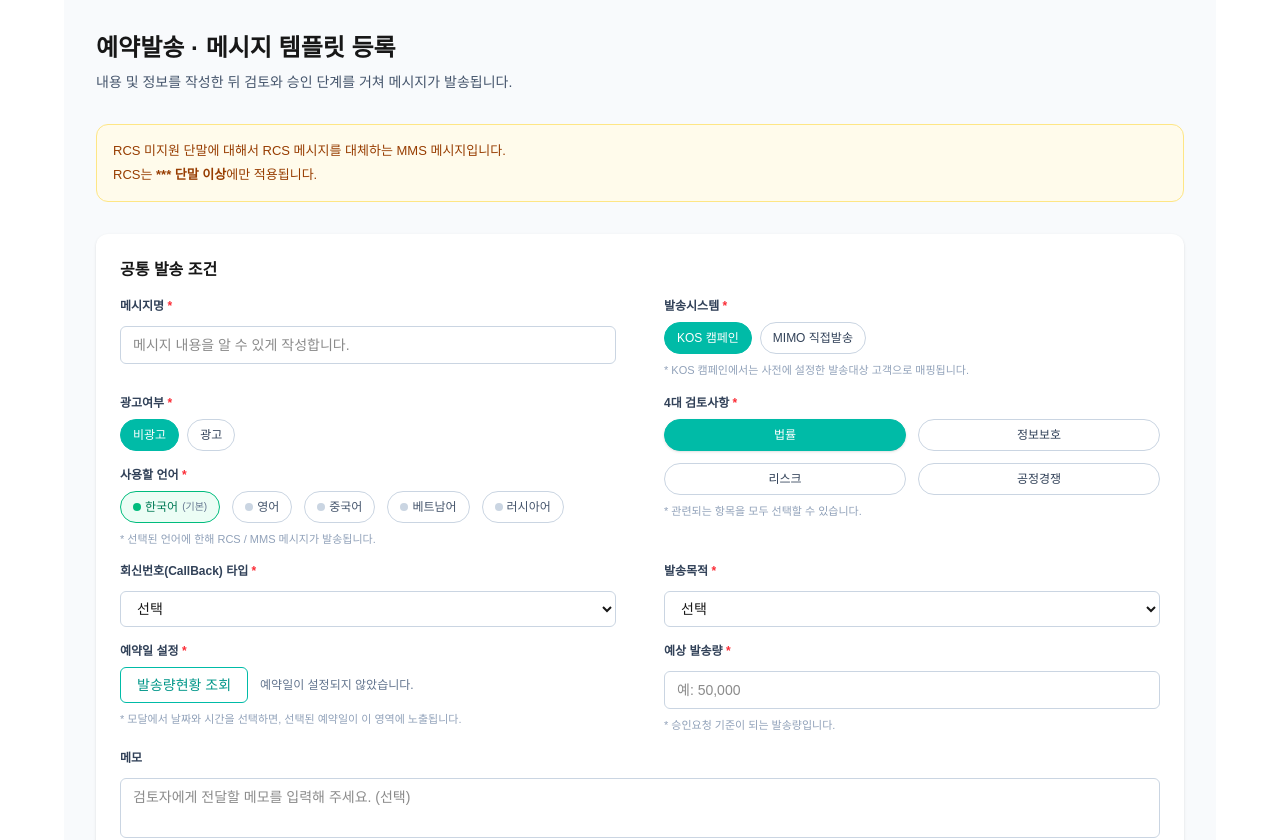
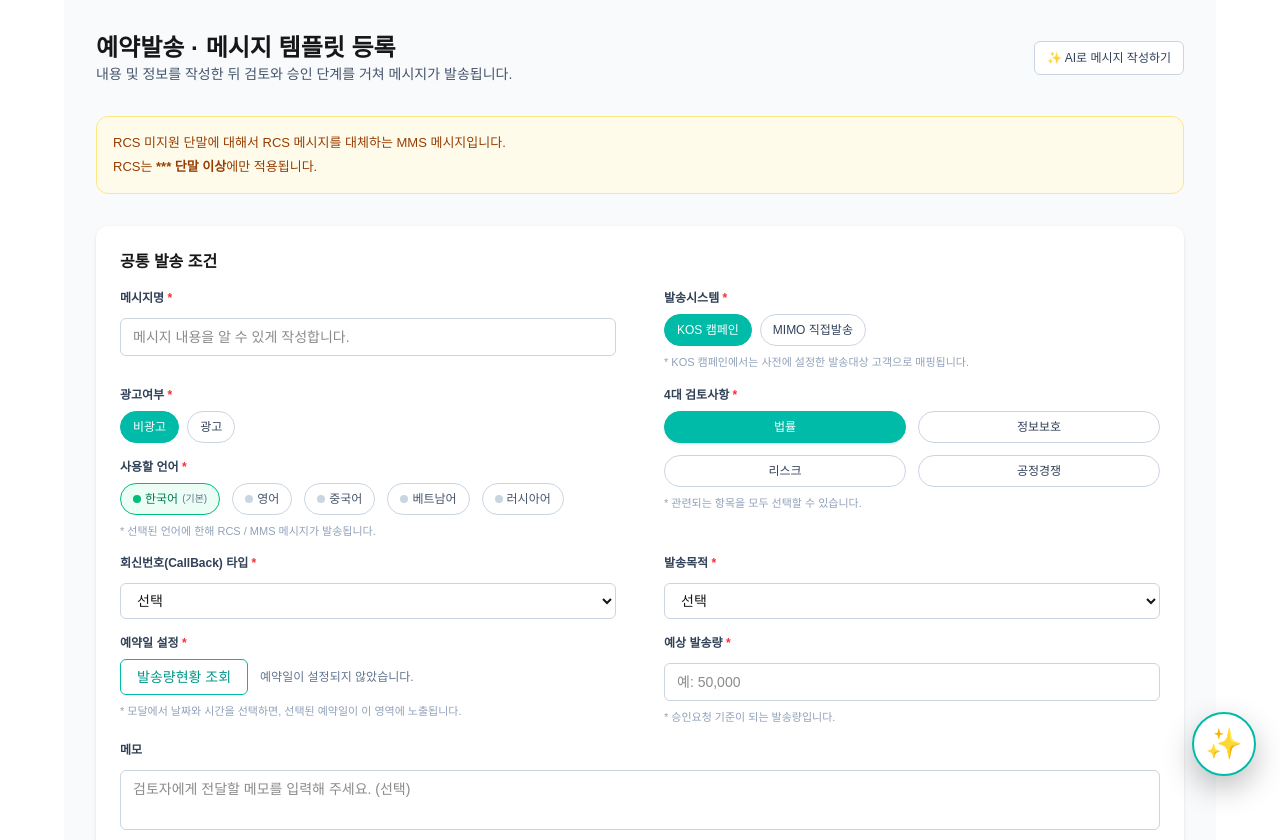
Before and after one commit to tokyj515/mimo-uxui, a Next.js app: page /mimo in a window 1280 px wide. Shown: the top 840 px of the page. Built offline with nearby package versions, Linux system fonts and the light colour scheme.

Commit message:
feat: ai 플로팅 버튼 + 모달

```diff
--- a/components/MessageTemplateUI.tsx
+++ b/components/MessageTemplateUI.tsx
@@ -67,6 +67,12 @@ export default function MessageTemplateUI() {
 
     // ✅ MMS 문구 검증 여부
     const [isMmsCopyChecked, setIsMmsCopyChecked] = useState(false);
+
+    // AI 기능
+    const [aiModalOpen, setAiModalOpen] = useState(false); // 이미 있으면 생략
+    const [aiPrompt, setAiPrompt] = useState("");          // 새로 추가
+
+
 
     // ───────── 공통 유틸 ─────────
 
@@ -144,14 +150,37 @@ export default function MessageTemplateUI() {
         // TODO: 저장 + 승인요청 API 연동
     };
 
+    const handleGenerateWithAI = () => {
+        if (!aiPrompt.trim()) return;
+
+        // ⬇️ 지금은 일단 콘솔만 찍고 모달만 닫는다.
+        console.log("AI 프롬프트:", aiPrompt);
+        // 나중 단계에서 여기서 GPT API를 호출하고
+        // rcsContents / mmsContents를 채울 거야.
+        setAiModalOpen(false);
+    };
+
+
     return (
         <div className="mx-auto max-w-6xl p-8 space-y-8 bg-slate-50">
-            <header className="flex flex-col gap-2">
-                <h1 className="text-2xl font-bold">예약발송 · 메시지 템플릿 등록</h1>
-                <p className="text-sm text-slate-600">
-                    내용 및 정보를 작성한 뒤 검토와 승인 단계를 거쳐 메시지가 발송됩니다.
-                </p>
+            <header className="flex flex-col gap-2 md:flex-row md:items-center md:justify-between">
+                <div>
+                    <h1 className="text-2xl font-bold">예약발송 · 메시지 템플릿 등록</h1>
+                    <p className="text-sm text-slate-600">
+                        내용 및 정보를 작성한 뒤 검토와 승인 단계를 거쳐 메시지가 발송됩니다.
+                    </p>
+                </div>
+
+                <Button
+                    type="button"
+                    variant="outline"
+                    className="mt-3 md:mt-0 text-xs"
+                    onClick={() => setAiModalOpen(true)}   // 아직은 그냥 true만
+                >
+                    ✨ AI로 메시지 작성하기
+                </Button>
             </header>
+
 
             {/* 📌 RCS 미지원 시 대체 MMS 발송 설정 안내 */}
             <section className="bg-amber-50 border border-amber-200 rounded-xl p-4 text-[13px] leading-5 text-amber-800 space-y-1">
@@ -467,6 +496,135 @@ export default function MessageTemplateUI() {
                     setReservationModalOpen(false);
                 }}
             />
+
+
+            {/* AI 프롬프트 입력 모달 */}
+            {aiModalOpen && (
+                <div className="fixed inset-0 z-40 flex items-center justify-center bg-black/40">
+                    <div className="w-full max-w-3xl rounded-2xl bg-white shadow-2xl px-8 py-6 space-y-6">
+                        {/* 헤더 */}
+                        <div className="flex items-start justify-between">
+                            <div className="flex gap-3">
+                                <div className="flex h-9 w-9 items-center justify-center rounded-full bg-teal-50 text-xl">
+                                    ✨
+                                </div>
+                                <div>
+                                    <h3 className="text-sm font-semibold text-slate-900">
+                                        AI로 메시지 자동 작성
+                                    </h3>
+                                    <p className="mt-1 text-[11px] text-slate-500 leading-relaxed">
+                                        대상·목적·전달하고 싶은 내용을 간단히 적어주면
+                                        RCS / MMS 메시지 초안을 자동으로 만들어 드려요.
+                                    </p>
+                                </div>
+                            </div>
+                            <button
+                                type="button"
+                                className="text-sm text-slate-400 hover:text-slate-600"
+                                onClick={() => setAiModalOpen(false)}
+                            >
+                                ✕
+                            </button>
+                        </div>
+
+                        {/* 예시 프롬프트 탭처럼 보이는 영역 */}
+                        <div className="flex flex-wrap gap-2 text-[11px]">
+                            {[
+                                "연말 KT VIP 고객 대상 데이터 쿠폰 증정 이벤트 안내",
+                                "요금제 변경 안내와 혜택 요약 메시지",
+                                "미납 요금 납부 기한 안내(비광고, 안내 톤)",
+                            ].map((example, idx) => (
+                                <button
+                                    key={idx}
+                                    type="button"
+                                    onClick={() => setAiPrompt(example)}
+                                    className={`
+              rounded-full px-4 py-1.5 border text-xs
+              ${
+                                        aiPrompt === example
+                                            ? "bg-teal-500 border-teal-500 text-white"
+                                            : "bg-slate-50 border-slate-200 text-slate-600 hover:bg-slate-100"
+                                    }
+            `}
+                                >
+                                    예시 {idx + 1}
+                                </button>
+                            ))}
+                        </div>
+
+                        {/* 프롬프트 입력 */}
+                        <div className="space-y-2">
+                            <div className="flex items-center justify-between">
+                                <label className="text-xs font-semibold text-slate-700">
+                                    프롬프트
+                                </label>
+                                <span className="text-[11px] text-slate-400">
+            {aiPrompt.length}자
+          </span>
+                            </div>
+                            <textarea
+                                className="w-full rounded-md border border-slate-300 px-3 py-2 text-sm min-h-[160px] resize-none focus:outline-none focus:ring-2 focus:ring-teal-500 focus:border-teal-500"
+                                placeholder="예) 연말에 VIP 고객 10만 명에게 보내는 감사 인사와 데이터 쿠폰 증정 안내 메시지를 만들어줘..."
+                                value={aiPrompt}
+                                onChange={(e) => setAiPrompt(e.target.value)}
+                            />
+                        </div>
+
+                        {/* 하단 설명 + 버튼 */}
+                        <div className="flex flex-col gap-3 sm:flex-row sm:items-center sm:justify-between">
+                            <p className="text-[11px] text-slate-400 leading-relaxed sm:max-w-xs">
+                                AI가 작성한 내용은 바로 RCS / MMS 편집 영역에 채워지고,
+                                저장 전에는 언제든지 직접 수정할 수 있어요.
+                            </p>
+                            <div className="flex justify-end gap-2 text-xs">
+                                <Button
+                                    type="button"
+                                    variant="outline"
+                                    className="px-4"
+                                    onClick={() => setAiModalOpen(false)}
+                                >
+                                    취소
+                                </Button>
+                                <Button
+                                    type="button"
+                                    className="px-4"
+                                    onClick={handleGenerateWithAI}
+                                    disabled={!aiPrompt.trim()}
+                                >
+                                    이 프롬프트로 작성하기
+                                </Button>
+                            </div>
+                        </div>
+                    </div>
+                </div>
+            )}
+
+
+
+            {/* 플로팅 버튼 */}
+            <button
+                onClick={() => setAiModalOpen(true)}
+                className="
+                    fixed
+                    bottom-6 right-6
+                    z-50
+                    w-16 h-16
+                    rounded-full
+                    bg-white
+                    border-2 border-teal-500
+                    shadow-[0_12px_30px_rgba(0,0,0,0.25)]
+                    flex items-center justify-center
+                    text-3xl
+                    text-yellow-500
+                    hover:shadow-[0_15px_35px_rgba(0,0,0,0.35)]
+                    hover:scale-110
+                    transition-all
+                    active:scale-95
+                  "
+            >
+                ✨
+            </button>
+
         </div>
     );
 }
```
